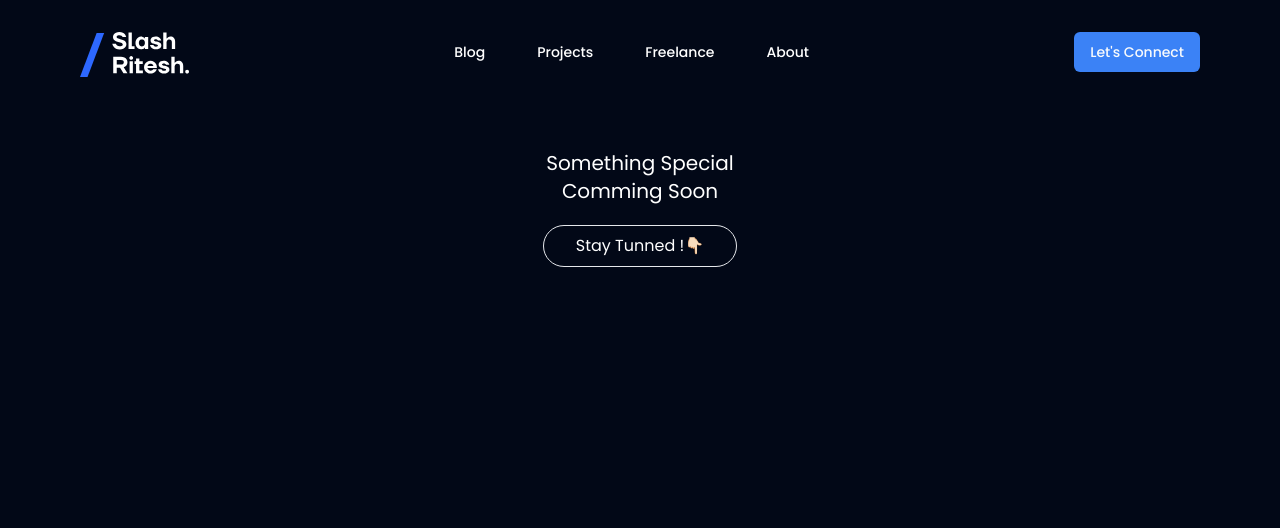
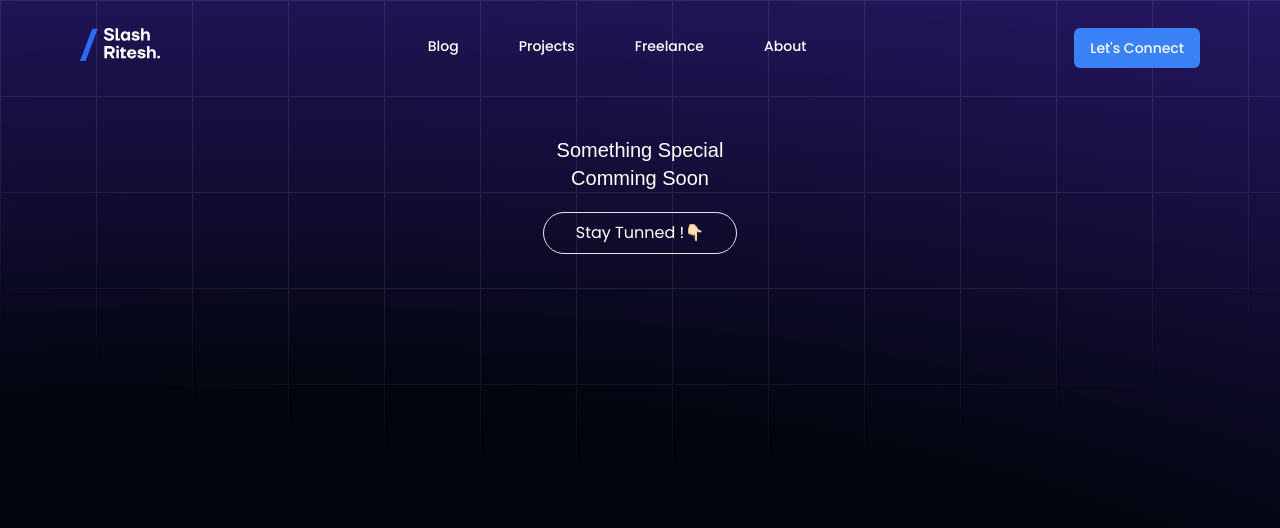
Before and after one commit to slashritesh/slashritesh-site, a Next.js app: page / in a window 1280 px wide. Shown: the top 528 px of the page. Built offline with nearby package versions, Linux system fonts and the light colour scheme.

Commit message:
add backgrounf gradient styling

```diff
--- a/app/blog/[...slug]/page.tsx
+++ b/app/blog/[...slug]/page.tsx
@@ -38,7 +38,7 @@ const SinglePost = async ({ params }: { params: { slug: string[] } }) => {
 
   return (
     <main>
-      <div className="bg-blue-950 flex flex-col items-center p-10 sm:p-16 justify-center bg-opacity-30">
+      <div className="bg-black flex flex-col items-center p-10 sm:p-16 justify-center bg-opacity-30">
         <p className="mb-5 text-sm p-2 px-5 rounded-full bg-white border-muted-foreground bg-opacity-10">
           {formatDate(data.date)}
         </p>
--- a/app/layout.tsx
+++ b/app/layout.tsx
@@ -22,9 +22,16 @@ export default function RootLayout({
 }>) {
   return (
     <html lang="en" suppressHydrationWarning>
-      <body className={cn("antialiased min-h-screen", poppins.className)}>
-        <div className="min-h-dvh bg-background flex flex-col">
-          <main className="flex-1">
+      <body className={cn(" min-h-screen", poppins.className)}>
+        <div className="min-h-dvh relative bg-background flex flex-col">
+
+          {/* // background radical blue */}
+          <div className="absolute z-[1] opacity-45 top-0 left-0 h-full w-full px-5 py-24 [background:radial-gradient(226%_125%_at_20%_100%,#000_40%,#63e_100%)]"></div>
+
+          {/* // background grid */}
+          <div className="absolute z-[8] bottom-0 left-0 right-0 top-0 opacity-[0.09] bg-[linear-gradient(to_right,#ffff_1px,transparent_1px),linear-gradient(to_bottom,#ffff_1px,transparent_1px)] bg-[size:6rem_6rem] [mask-image:radial-gradient(ellipse_70%_60%_at_50%_0%,#000_70%,transparent_100%)]"></div>
+
+          <main className="flex-1 z-10">
             <ThemeProvider
               attribute="class"
               defaultTheme="dark"
--- a/app/page.tsx
+++ b/app/page.tsx
@@ -1,12 +1,16 @@
-import React from 'react'
+import React from "react";
 
 const Home = () => {
   return (
-    <div className='flex justify-center flex-col items-center p-10'>
-      <h3 className='text-xl text-center w-[22ch]'>Something Special Comming Soon</h3>
-      <div className='p-2 border rounded-full px-8 my-5'>Stay Tunned !👇🏻</div>
-    </div>
-  )
-}
+    <>
+      <div className="flex relative justify-center flex-col items-center p-10">
+        <h3 className="text-xl tt-font text-center w-[22ch]">
+          Something Special Comming Soon
+        </h3>
+        <div className="p-2 border rounded-full px-8 my-5">Stay Tunned !👇🏻</div>
+      </div>
+    </>
+  );
+};
 
-export default Home
+export default Home;
--- a/components/NavHeader.tsx
+++ b/components/NavHeader.tsx
@@ -9,21 +9,61 @@ import { MenuIcon } from "lucide-react";
 
 const NavHeader = () => {
   return (
-    <div className="bg-transparent backdrop:blur-xl border-slate-600">
-    <MaxWidthContainer className="py-8 flex justify-between">
+    <div className="bg-transparent">
+      <MaxWidthContainer className="py-7 flex justify-between">
         <div>
           <Link href={"/"}>
-          <Image src="/logo-slashritesh.svg" width={80} height={80} className="w-auto" alt="slash ritesh logo" />
+            <Image
+              src="/logo-slashritesh.svg"
+              width={80}
+              height={80}
+              className=""
+              alt="slash ritesh logo"
+            />
           </Link>
         </div>
         <div className="hidden sm:flex gap-5">
-        <Link href={"/blog"} className={cn(buttonVariants({variant:"ghost"}))}>Blog</Link>
-        <Link href={""} className={cn(buttonVariants({variant:"ghost"}))}>Projects</Link>
-        <Link href={""} className={cn(buttonVariants({variant:"ghost"}))}>Freelance</Link>
-        <Link href={""} className={cn(buttonVariants({variant:"ghost"}))}>About</Link>
+          <Link
+            href={"/blog"}
+            className={cn(
+              buttonVariants({ variant: "ghost", size: "sm" }),
+              "px-5"
+            )}
+          >
+            Blog
+          </Link>
+          <Link
+            href={""}
+            className={cn(
+              buttonVariants({ variant: "ghost", size: "sm" }),
+              "px-5"
+            )}
+          >
+            Projects
+          </Link>
+          <Link
+            href={""}
+            className={cn(
+              buttonVariants({ variant: "ghost", size: "sm" }),
+              "px-5"
+            )}
+          >
+            Freelance
+          </Link>
+          <Link
+            href={""}
+            className={cn(
+              buttonVariants({ variant: "ghost", size: "sm" }),
+              "px-5"
+            )}
+          >
+            About
+          </Link>
         </div>
         <div className="">
-        <Button className="hidden sm:inline bg-primary text-foreground">Let's Connect</Button>
+          <Button className="hidden sm:inline bg-primary text-foreground">
+            Let's Connect
+          </Button>
           <div className="block sm:hidden">
             <SheetMobileMenu />
           </div>
@@ -35,8 +75,7 @@ const NavHeader = () => {
 
 export default NavHeader;
 
-
-const SheetMobileMenu = ()=>{
+const SheetMobileMenu = () => {
   return (
     <>
       <Sheet>
@@ -45,13 +84,33 @@ const SheetMobileMenu = ()=>{
         </SheetTrigger>
         <SheetContent>
           <div className="flex flex-col p-10 gap-5">
-        <Link href={"/blog"} className={cn(buttonVariants({variant:"ghost"}))}>Blog</Link>
-        <Link href={""} className={cn(buttonVariants({variant:"ghost"}))}>Projects</Link>
-        <Link href={""} className={cn(buttonVariants({variant:"ghost"}))}>Freelance</Link>
-        <Link href={""} className={cn(buttonVariants({variant:"ghost"}))}>About</Link>
+            <Link
+              href={"/blog"}
+              className={cn(buttonVariants({ variant: "ghost" }))}
+            >
+              Blog
+            </Link>
+            <Link
+              href={""}
+              className={cn(buttonVariants({ variant: "ghost" }))}
+            >
+              Projects
+            </Link>
+            <Link
+              href={""}
+              className={cn(buttonVariants({ variant: "ghost" }))}
+            >
+              Freelance
+            </Link>
+            <Link
+              href={""}
+              className={cn(buttonVariants({ variant: "ghost" }))}
+            >
+              About
+            </Link>
           </div>
         </SheetContent>
       </Sheet>
     </>
-  )
-}
+  );
+};
--- a/package.json
+++ b/package.json
@@ -15,6 +15,7 @@
     "class-variance-authority": "^0.7.0",
     "clsx": "^2.1.1",
     "cookies-next": "^4.2.1",
+    "framer-motion": "^11.3.31",
     "lucide-react": "^0.436.0",
     "next": "14.2.7",
     "next-themes": "^0.3.0",
--- a/styles/globals.css
+++ b/styles/globals.css
@@ -2,9 +2,8 @@
 @tailwind components;
 @tailwind utilities;
 
-@import url('https://fonts.googleapis.com/css2?family=JetBrains+Mono:ital,wght@0,100..800;1,100..800&display=swap');
-
-
+@import url("https://fonts.googleapis.com/css2?family=JetBrains+Mono:ital,wght@0,100..800;1,100..800&display=swap");
+@import url('https://fonts.googleapis.com/css2?family=Space+Grotesk:wght@300..700&display=swap');
 
 @layer base {
   :root {
@@ -62,9 +61,14 @@
     --chart-5: 340 75% 55%;
   }
 
-    code , pre {
+  code,
+  pre {
     font-family: "JetBrains Mono";
-      font-weight: "500"
+    font-weight: "500";
+  }
+
+  .tt-font {
+    font-family: "Space Grotesk", sans-serif;
   }
 
 }
--- a/tailwind.config.ts
+++ b/tailwind.config.ts
@@ -1,4 +1,6 @@
 import type { Config } from "tailwindcss"
+
+
 
 const config = {
   darkMode: ["class"],
@@ -18,7 +20,6 @@ const config = {
       },
     },
     extend: {
-
       colors: {
         border: "hsl(var(--border))",
         input: "hsl(var(--input))",
--- a/velite.config.ts
+++ b/velite.config.ts
@@ -18,6 +18,7 @@ const posts = defineCollection({
     pattern : "blog/**/*.mdx",
     schema : s.object({
         slug : s.path(),
+        headimage : s.path(),
         title : s.string(),
         description : s.string().optional(),
         date : s.isodate(),
```
Also changed, not shown: 1 other file (tests, documents, lock files or other folders). Lines whose indentation alone changed are shown as unchanged.
